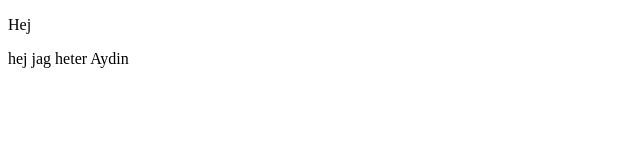
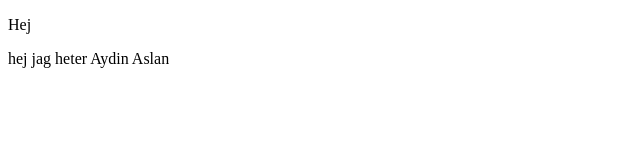
Before and after one commit to aydinser/project-hej, a plain HTML site: page index.html in a window 1280 px wide. Shown: the full height of the page, 0-640 px from the left. Drawn offline with Linux system fonts and the light colour scheme.

Commit message:
la till nytt efternamn

```diff
--- a/index.html
+++ b/index.html
@@ -7,6 +7,6 @@
 </head>
 <body>
     <p>Hej</p>
-    <p>hej jag heter Aydin</p>
+    <p>hej jag heter Aydin Aslan</p>
 </body>
 </html>
```
